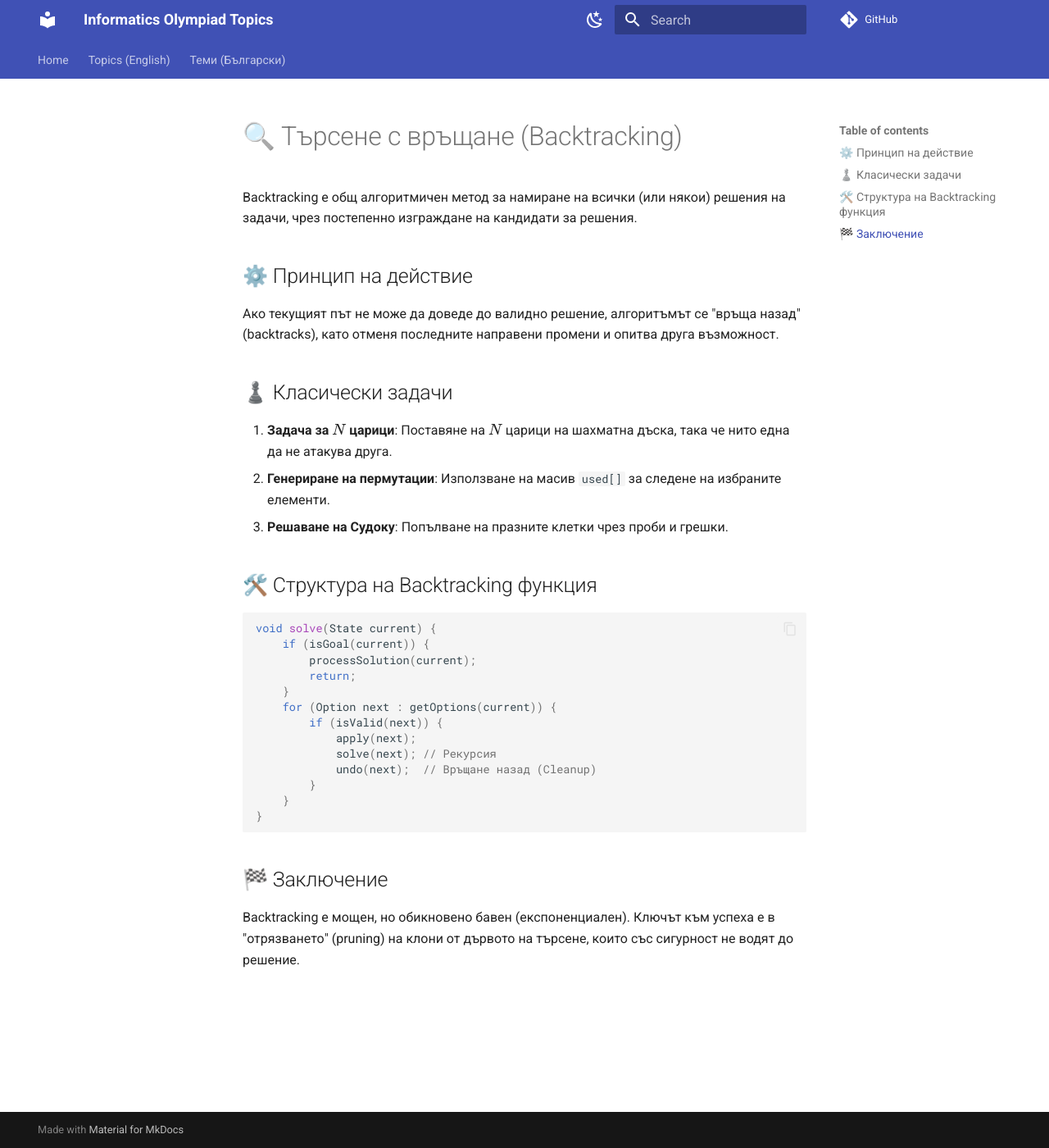
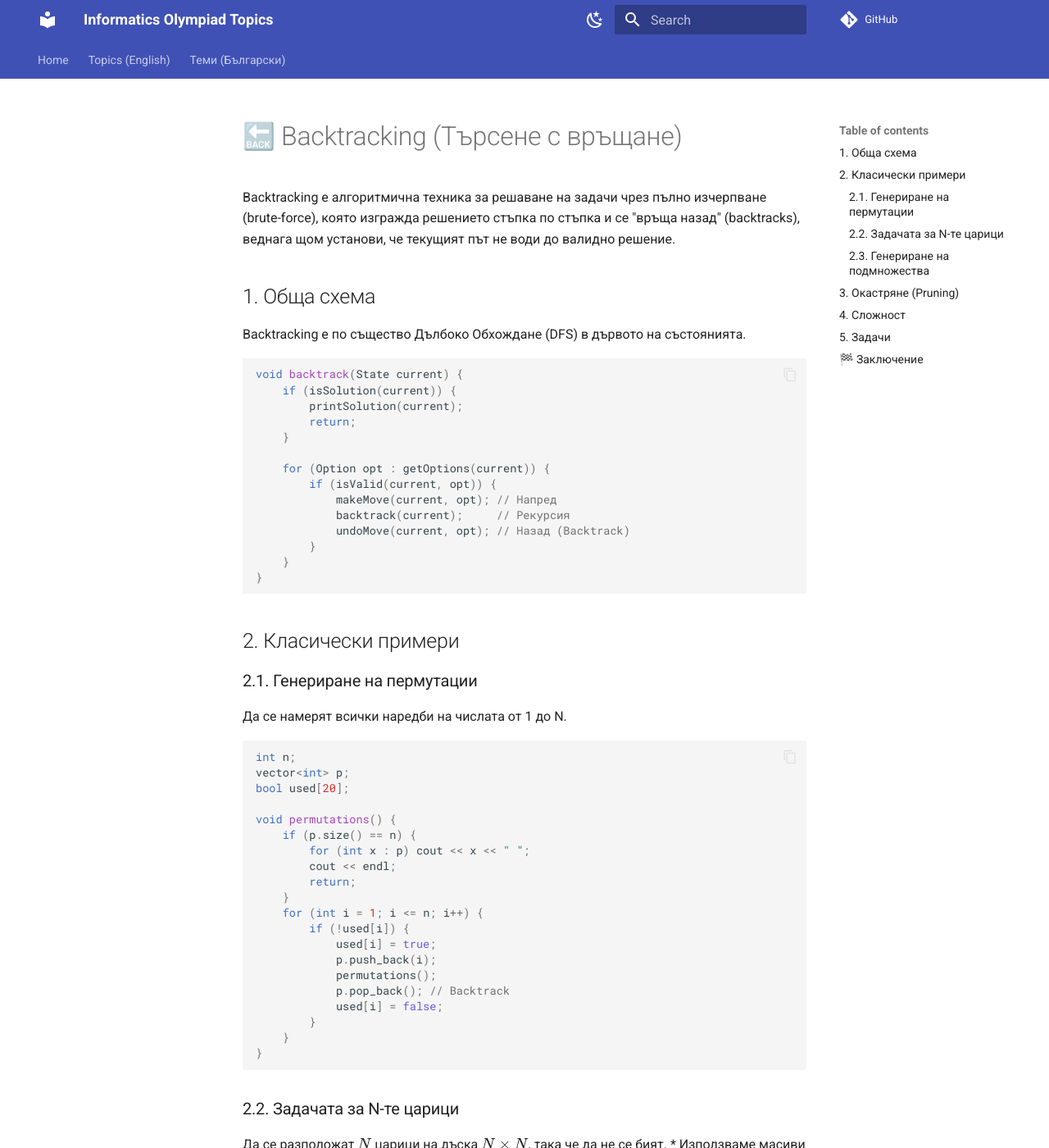
Before and after one commit to KadirYazadzhi/Informatics-Olympiad-Topics, an MkDocs documentation site: the page built from docs/BG/14a.md, in a window 1280 px wide and 1400 px high. Shown: the whole window at 82% size. Built offline with MkDocs 1.6.1 and Material for MkDocs 9.7.7, drawn with Linux system fonts in a browser that asks for light colours; comment, search, counter and statistics services are not loaded; some of the changed text lies outside the part shown.

Commit message:
Expand BG/14a.md: Backtracking patterns, N-Queens, and Pruning

````diff
--- a/docs/BG/14a.md
+++ b/docs/BG/14a.md
@@ -1,31 +1,102 @@
-# 🔍 Търсене с връщане (Backtracking)
+# 🔙 Backtracking (Търсене с връщане)
 
-Backtracking е общ алгоритмичен метод за намиране на всички (или някои) решения на задачи, чрез постепенно изграждане на кандидати за решения.
+Backtracking е алгоритмична техника за решаване на задачи чрез пълно изчерпване (brute-force), която изгражда решението стъпка по стъпка и се "връща назад" (backtracks), веднага щом установи, че текущият път не води до валидно решение.
 
-## ⚙️ Принцип на действие
-Ако текущият път не може да доведе до валидно решение, алгоритъмът се "връща назад" (backtracks), като отменя последните направени промени и опитва друга възможност.
+## 1. Обща схема
 
-## ♟️ Класически задачи
-1. **Задача за $N$ царици**: Поставяне на $N$ царици на шахматна дъска, така че нито една да не атакува друга.
-2. **Генериране на пермутации**: Използване на масив `used[]` за следене на избраните елементи.
-3. **Решаване на Судоку**: Попълване на празните клетки чрез проби и грешки.
+Backtracking е по същество Дълбоко Обхождане (DFS) в дървото на състоянията.
 
-## 🛠️ Структура на Backtracking функция
 ```cpp
-void solve(State current) {
-    if (isGoal(current)) {
-        processSolution(current);
+void backtrack(State current) {
+    if (isSolution(current)) {
+        printSolution(current);
         return;
     }
-    for (Option next : getOptions(current)) {
-        if (isValid(next)) {
-            apply(next);
-            solve(next); // Рекурсия
-            undo(next);  // Връщане назад (Cleanup)
+
+    for (Option opt : getOptions(current)) {
+        if (isValid(current, opt)) {
+            makeMove(current, opt); // Напред
+            backtrack(current);     // Рекурсия
+            undoMove(current, opt); // Назад (Backtrack)
         }
     }
 }
 ```
 
+## 2. Класически примери
+
+### 2.1. Генериране на пермутации
+Да се намерят всички наредби на числата от 1 до N.
+
+```cpp
+int n;
+vector<int> p;
+bool used[20];
+
+void permutations() {
+    if (p.size() == n) {
+        for (int x : p) cout << x << " ";
+        cout << endl;
+        return;
+    }
+    for (int i = 1; i <= n; i++) {
+        if (!used[i]) {
+            used[i] = true;
+            p.push_back(i);
+            permutations();
+            p.pop_back(); // Backtrack
+            used[i] = false;
+        }
+    }
+}
+```
+
+### 2.2. Задачата за N-те царици
+Да се разположат $N$ царици на дъска $N \times N$, така че да не се бият.
+*   Използваме масиви `col`, `diag1`, `diag2`, за да следим заетите линии за $O(1)$.
+*   `diag1`: $row + col = const$
+*   `diag2`: $row - col + N = const$
+
+```cpp
+int n, ans = 0;
+bool col[20], d1[40], d2[40];
+
+void solve(int r) {
+    if (r == n) {
+        ans++;
+        return;
+    }
+    for (int c = 0; c < n; c++) {
+        if (!col[c] && !d1[r + c] && !d2[r - c + n]) {
+            col[c] = d1[r + c] = d2[r - c + n] = true;
+            solve(r + 1);
+            col[c] = d1[r + c] = d2[r - c + n] = false; // Backtrack
+        }
+    }
+}
+```
+
+### 2.3. Генериране на подмножества
+За всяка елемент имаме два избора: да го вземем или да не го вземем.
+Сложност: $O(2^N)$.
+
+## 3. Окастряне (Pruning)
+
+Най-важната част от Backtracking е оптимизацията. Ако сме сигурни, че текущият клон няма да даде решение (или по-добро от вече намереното), спираме веднага.
+*   Пример: В задачата за раницата, ако текущото тегло надвишава капацитета, връщаме се.
+*   Пример: В TSP (Търговския пътник), ако текущият път вече е по-дълъг от най-добрия намерен до момента, спираме.
+
+## 4. Сложност
+
+Backtracking алгоритмите често имат експоненциална сложност ($O(N!)$, $O(2^N)$, $O(K^N)$).
+*   Подходящи са за $N \le 20$ (за подмножества) или $N \le 10$ (за пермутации).
+*   Ако $N$ е по-голямо, търсете Динамично програмиране или Greedy.
+
+## 5. Задачи
+1.  **UVa 750**: 8 Queens Chess Problem.
+2.  **Sudoku Solver**: Класически backtracking.
+3.  **Codeforces 1285B**: Just Eat It! (може да се реши и с Greedy, но малките constraints позволяват BT).
+4.  **Knight's Tour**: Обхождане на дъска с кон.
+
 ## 🏁 Заключение
-Backtracking е мощен, но обикновено бавен (експоненциален). Ключът към успеха е в "отрязването" (pruning) на клони от дървото на търсене, които със сигурност не водят до решение.
+Винаги помнете да възстановите състоянието (`undoMove`) след връщане от рекурсията. Това е най-честата грешка.
````
